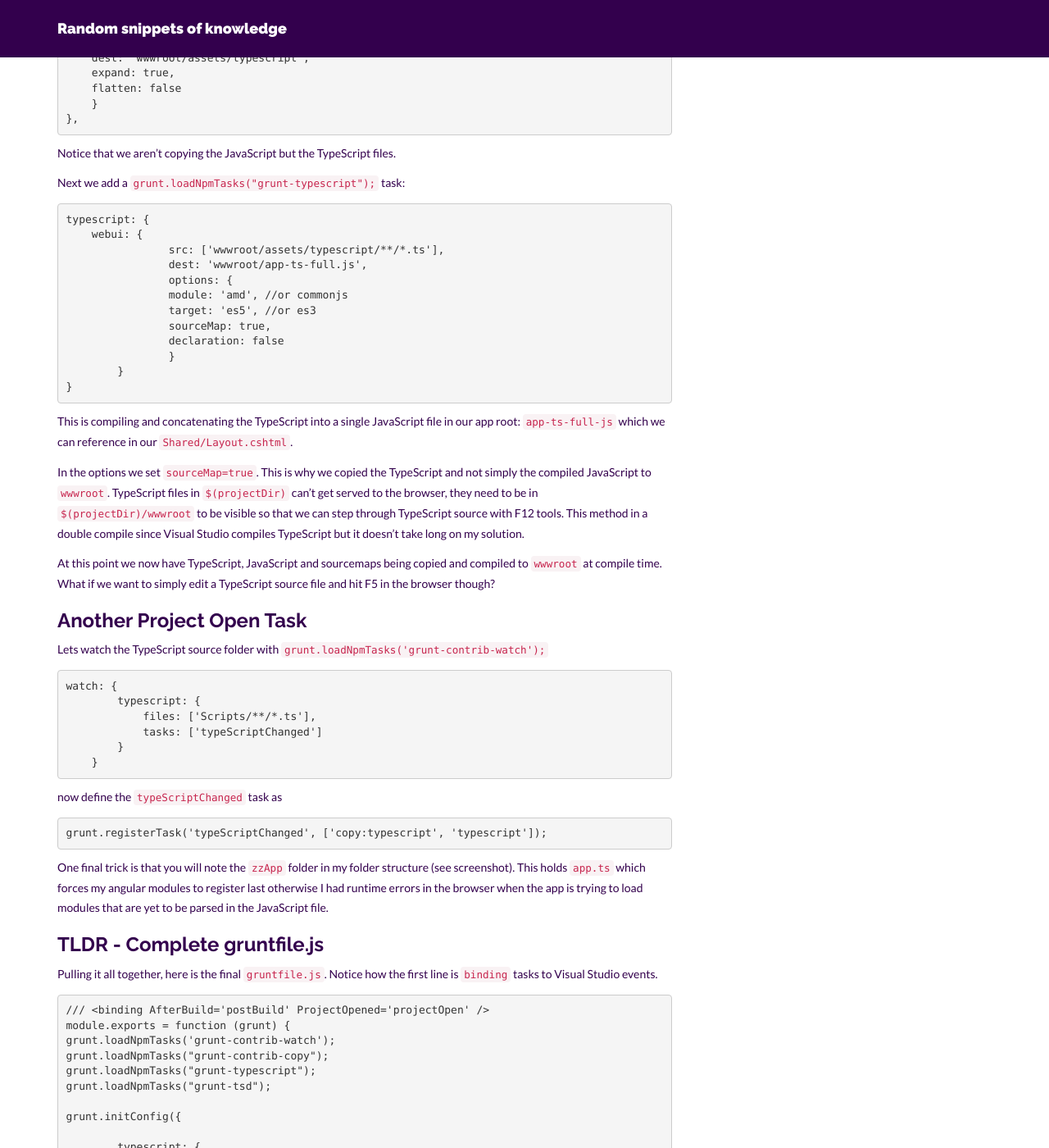
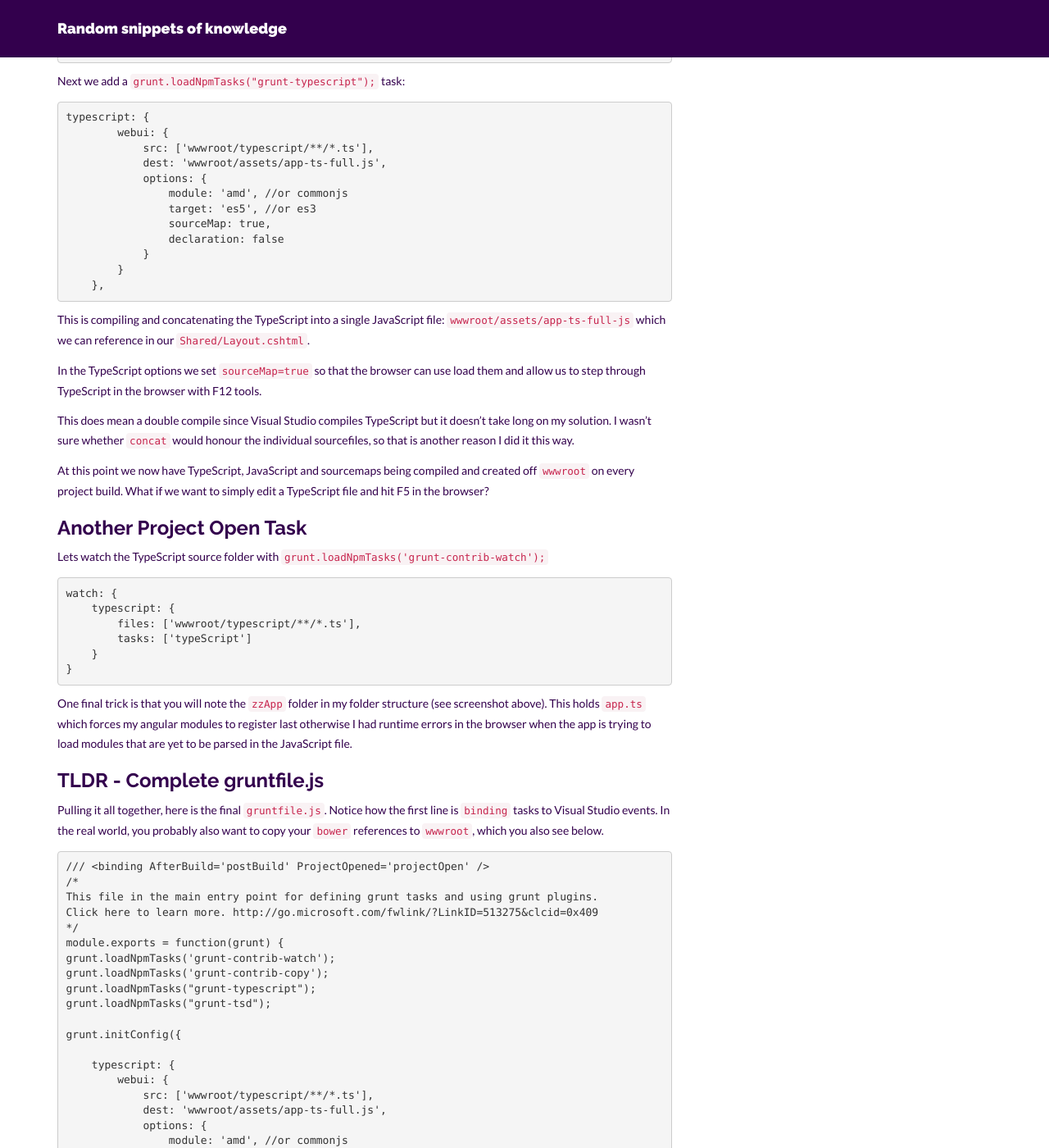
Before and after one commit to neutmute/neutmute.github.io, a Jekyll site: the page built from _posts/blog/2015-08-02-TypeScript-aspnet5-grunt.md, in a window 1280 px wide and 1400 px high, scrolled down 1618 px. Shown: the whole window at 82% size. Built offline with Jekyll 4.4.1, drawn with Linux system fonts in a browser that asks for light colours; nearby versions of some CDN libraries; comment, search, counter and statistics services are not loaded; some of the changed text lies outside the part shown.

Commit message:
better practice

```diff
--- a/_posts/blog/2015-08-02-TypeScript-aspnet5-grunt.md
+++ b/_posts/blog/2015-08-02-TypeScript-aspnet5-grunt.md
@@ -1,6 +1,6 @@
 ---
 layout: post
-title: 'How to setup TypeScript, ASP.NET 5 (vNext) with grunt'
+title: 'How to setup TypeScript and ASP.NET 5 DNX with grunt'
 categories:
 - blog
 - aspnet-5
@@ -8,16 +8,17 @@ tags:
 - grunt
 - typescript
 - aspnet-5
+- dnx
+- vnext
 excerpt: Notes on setting up TypeScript in an ASP.NET 5 solution
 ---
 I didn't find a lot of documentation on how to setup TypeScript in an ASP.NET 5 project. This is how I did it with grunt and ASP.NET 5 Beta 6. If you know of a better method, comments welcome.
 
-TheTypeScripts are created in a `Scripts` folder off the project root:
+The TypeScripts are located in `wwwroot/typescript`. Intitially I had them in `$\Scripts` and used grunt to copy them to `wwwroot` but then Visual Studio sees two copies of every `*.ts` file and the TypeScript compiler complains about duplicates.
 
 ![Scripts folder](/assets/img/blog/20150802/sln.png)
 
-Now when the TypeScript compiles the `*.ts` into `*.js`, it is left in these folders which are not served. We need these files placed into `wwwroot`.
-Grunt will be used to get the files into their final locations.
+We could keep the TypeScript in `$\Scripts` and copy the `*.js` to `wwwroot` with grunt, but then we lose the benefit of sourcemaps and stepping through TypeScript in the browser.
 
 ### Project Open Task ###
 
@@ -44,8 +45,8 @@ Add a new `tsd.json` to your project root. It might look like this where I am re
 	  "version": "v4",
 	  "repo": "borisyankov/DefinitelyTyped",
 	  "ref": "master",
-	  "path": "Scripts/typings",
-	  "bundle": "Scripts/typings/tsd.d.ts",
+	  "path": "wwwroot/typescript/typings",
+	  "bundle": "wwwroot/typescript/typings/tsd.d.ts",
 	  "installed": {
 	    "angularjs/angular.d.ts": {
 	      "commit": "4df20c9706ce6ca27137617770b57f3a0d3f9689"
@@ -56,39 +57,36 @@ Now you can use the `tsd` console application to install type definitions. I ign
 
 ### Compile time tasks ###
 
-Add a `grunt.loadNpmTasks("grunt-contrib-copy");`, then a copy task:
+Add a `grunt.loadNpmTasks("grunt-contrib-clean");` then make sure our javascript is kept nice and clean. I guess this is optional.
 
-      copy: {
-	    typescript: {
-	    src: 'Scripts/**/*.ts',
-	    dest: 'wwwroot/assets/typescript',
-	    expand: true,
-	    flatten: false
-	    }
-    },
+      clean: {
+            typescriptJS: ["wwwroot/typescript/**/.js"]
+            ,appJS: ["wwwroot/assets/app*.js"]
+        },
 
-Notice that we aren't copying the JavaScript but the TypeScript files.
 
 Next we add a `grunt.loadNpmTasks("grunt-typescript");` task:
 
     typescript: {
-	    webui: {
-			src: ['wwwroot/assets/typescript/**/*.ts'],
-			dest: 'wwwroot/app-ts-full.js',
-			options: {
-			module: 'amd', //or commonjs
-			target: 'es5', //or es3
-			sourceMap: true,
-			declaration: false
-			}
-		}
-    }
+            webui: {
+                src: ['wwwroot/typescript/**/*.ts'],
+                dest: 'wwwroot/assets/app-ts-full.js',
+                options: {
+                    module: 'amd', //or commonjs
+                    target: 'es5', //or es3
+                    sourceMap: true,
+                    declaration: false
+                }
+            }
+        },
 
-This is compiling and concatenating the TypeScript into a single JavaScript file in our app root: `app-ts-full-js` which we can reference in our `Shared/Layout.cshtml`.
+This is compiling and concatenating the TypeScript into a single JavaScript file: `wwwroot/assets/app-ts-full-js` which we can reference in our `Shared/Layout.cshtml`.
 
-In the options we set `sourceMap=true`. This is why we copied the TypeScript and not simply the compiled JavaScript to `wwwroot`. TypeScript files in `$(projectDir)` can't get served to the browser, they need to be in  `$(projectDir)/wwwroot` to be visible so that we can step through TypeScript source with F12 tools. This method in a double compile since Visual Studio compiles TypeScript but it doesn't take long on my solution.
+In the TypeScript options we set `sourceMap=true` so that the browser can use load them and allow us to step through TypeScript in the browser with F12 tools.
 
-At this point we now have TypeScript, JavaScript and sourcemaps being copied and compiled to `wwwroot` at compile time. What if we want to simply edit a TypeScript source file and hit F5 in the browser though?
+This does mean a double compile since Visual Studio compiles TypeScript but it doesn't take long on my solution. I wasn't sure whether `concat` would honour the individual sourcefiles, so that is another reason I did it this way.
+
+At this point we now have TypeScript, JavaScript and sourcemaps being compiled and created off `wwwroot` on every project build. What if we want to simply edit a TypeScript file and hit F5 in the browser?
 
 ### Another Project Open Task ###
 
@@ -96,80 +94,82 @@ Lets watch the TypeScript source folder with
     `grunt.loadNpmTasks('grunt-contrib-watch');`
 
 	watch: {
-	        typescript: {
-	            files: ['Scripts/**/*.ts'],
-	            tasks: ['typeScriptChanged']
-	        }
-	    }
+	    typescript: {
+	        files: ['wwwroot/typescript/**/*.ts'],
+	        tasks: ['typeScript']
+        }
+    }
 
-now define the `typeScriptChanged` task as
-
-	grunt.registerTask('typeScriptChanged', ['copy:typescript', 'typescript']);
-
-
-One final trick is that you will note the `zzApp` folder in my folder structure (see screenshot). This holds `app.ts` which forces my angular modules to register last otherwise I had runtime errors in the browser when the app is trying to load modules that are yet to be parsed in the JavaScript file.
+One final trick is that you will note the `zzApp` folder in my folder structure (see screenshot above). This holds `app.ts` which forces my angular modules to register last otherwise I had runtime errors in the browser when the app is trying to load modules that are yet to be parsed in the JavaScript file.
 
 ### TLDR - Complete gruntfile.js
 
 Pulling it all together, here is the final `gruntfile.js`. Notice how the first line is `binding` tasks to Visual Studio events.
+In the real world, you probably also want to copy your `bower` references to `wwwroot`, which you also see below.
 
 	/// <binding AfterBuild='postBuild' ProjectOpened='projectOpen' />
-	module.exports = function (grunt) {
+	/*
+	This file in the main entry point for defining grunt tasks and using grunt plugins.
+	Click here to learn more. http://go.microsoft.com/fwlink/?LinkID=513275&clcid=0x409
+	*/
+	module.exports = function(grunt) {
     grunt.loadNpmTasks('grunt-contrib-watch');
-    grunt.loadNpmTasks("grunt-contrib-copy");
+    grunt.loadNpmTasks('grunt-contrib-copy');
     grunt.loadNpmTasks("grunt-typescript");
     grunt.loadNpmTasks("grunt-tsd");
 
     grunt.initConfig({
 
-	        typescript: {
-	            webui: {
-	                src: ['wwwroot/assets/typescript/**/*.ts'],
-	                dest: 'wwwroot/app-ts-full.js',
-	                options: {
-	                    module: 'amd', //or commonjs
-	                    target: 'es5', //or es3
-	                    sourceMap: true,
-	                    declaration: false
-	                }
-	            }
-	        },
+        typescript: {
+            webui: {
+                src: ['wwwroot/typescript/**/*.ts'],
+                dest: 'wwwroot/assets/app-ts-full.js',
+                options: {
+                    module: 'amd', //or commonjs
+                    target: 'es5', //or es3
+                    sourceMap: true,
+                    declaration: false
+                }
+            }
+        },
 
-	        tsd: {
-	            refresh: {
-	                options: {
-	                    command: 'reinstall',
-	                    latest: false,
-	                    config: 'tsd.json',
-	                    // experimental: options to pass to tsd.API
-	                    opts: {
-	                        // props from tsd.Options
-	                    }
-	                }
-	            }
-	        },
+        tsd: {
+            refresh: {
+                options: {
+                    command: 'reinstall',
+                    latest: false,
+                    config: 'tsd.json',
+                    // experimental: options to pass to tsd.API
+                    opts: {
+                        // props from tsd.Options
+                    }
+                }
+            }
+        },
 
-	        copy: {
-	            typescript: {
-	                src: 'Scripts/**/*.ts',
-	                dest: 'wwwroot/assets/typescript',
-	                expand: true,
-	                flatten: false
-	            }
-	        },
+   		copy: {
+            bowerDist: {
+                src: 'bower_components/**/dist/*',
+                dest: 'wwwroot/assets/lib/',
+                expand: true,
+                flatten: true
+            }
+        },
 
-	        watch: {
-	            typescript: {
-	                files: ['Scripts/**/*.ts'],
-	                tasks: ['typeScriptChanged']
-	            }
-	        }
-	    });
+        watch: {
+            typescript: {
+                files: ['wwwroot/typescript/**/*.ts'],
+                tasks: ['typeScript']
+            }
+        }
+    });
 
-	    grunt.registerTask('postBuild', ['typeScriptChanged']);
-	    grunt.registerTask('projectOpen', ['tsd', 'watch']);
-	    grunt.registerTask('typeScriptChanged', ['copy:typescript', 'typescript']);
+    grunt.registerTask('postBuild', ['typescript']);
+    grunt.registerTask('projectOpen', ['tsd', 'copy', 'watch']);
 	};
 
 Now with our JavaScript sourceMaps we can browse to TypeScript source and hit breakpoints in our application. Happy days!
+
 ![Scripts folder](/assets/img/blog/20150802/break.png)
+
+Lastly, if you want to minify your `app-ts-full.js`, there is no bundling anymore. Just throw in an `uglify` grunt task to make a `app-ts-min.js`.
```
Also changed, not shown: assets/img/blog/20150802/break.png, assets/img/blog/20150802/sln.png.
